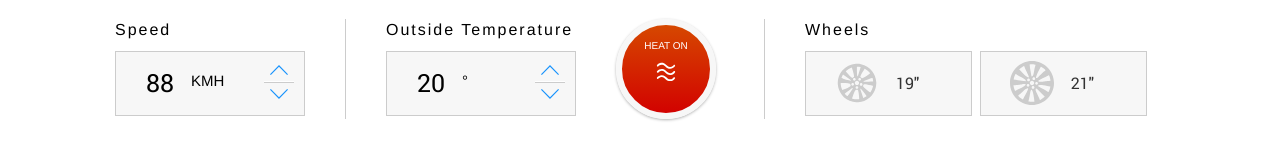
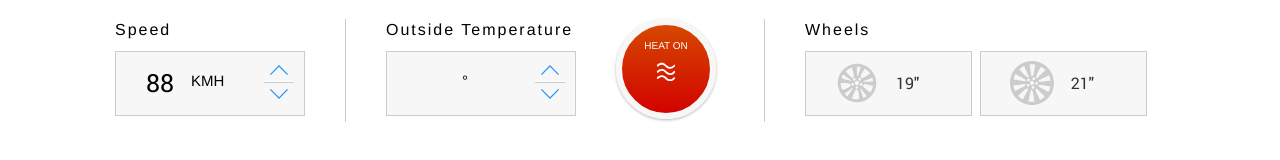
Before and after one commit to petereijgermans11/workshop-reactjs-vuejs, a Vue app in the folder workshop-reactjs-vuejs/vuejs-app/: page / in a window 1280 px wide. Shown: the part 590-750 px from the top of the page. Built offline with nearby package versions, Linux system fonts and the light colour scheme.

Commit message:
changed PPT vue.js

```diff
--- a/workshop-reactjs-vuejs/vuejs-app/src/tesla-battery/tesla-battery.component.vue
+++ b/workshop-reactjs-vuejs/vuejs-app/src/tesla-battery/tesla-battery.component.vue
@@ -6,7 +6,7 @@
     <div class="tesla-controls cf">
       <tesla-counter title="Speed" unit="kmh" :step="5" :min="45" :max="70" v-model="tesla.speed" />
       <div class="tesla-climate cf">
-        <tesla-counter title="Outside Temperature" unit="°" :step="10" :min="-10" :max="40" v-model="tesla.temperature" />
+        <tesla-counter title="Outside Temperature" unit="°" :step="10" :min="-10" :max="40" />
         <tesla-climate :limit="tesla.temperature > 20" :value="tesla.climate" :onClick="changeClimate" />
       </div>
       <tesla-wheels v-model="wheels" />
```
Also changed, not shown: 1 other file (tests, documents, lock files or other folders).
